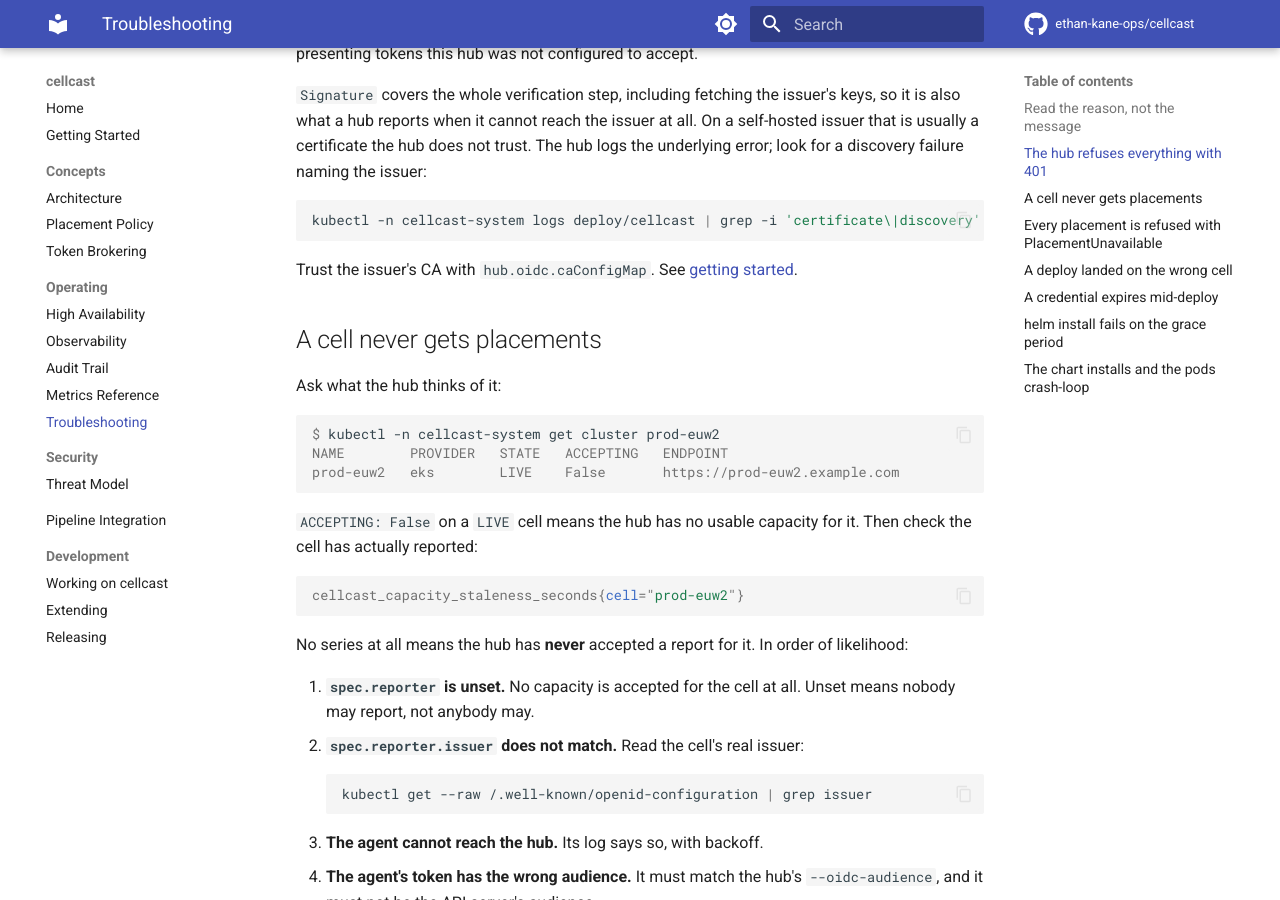
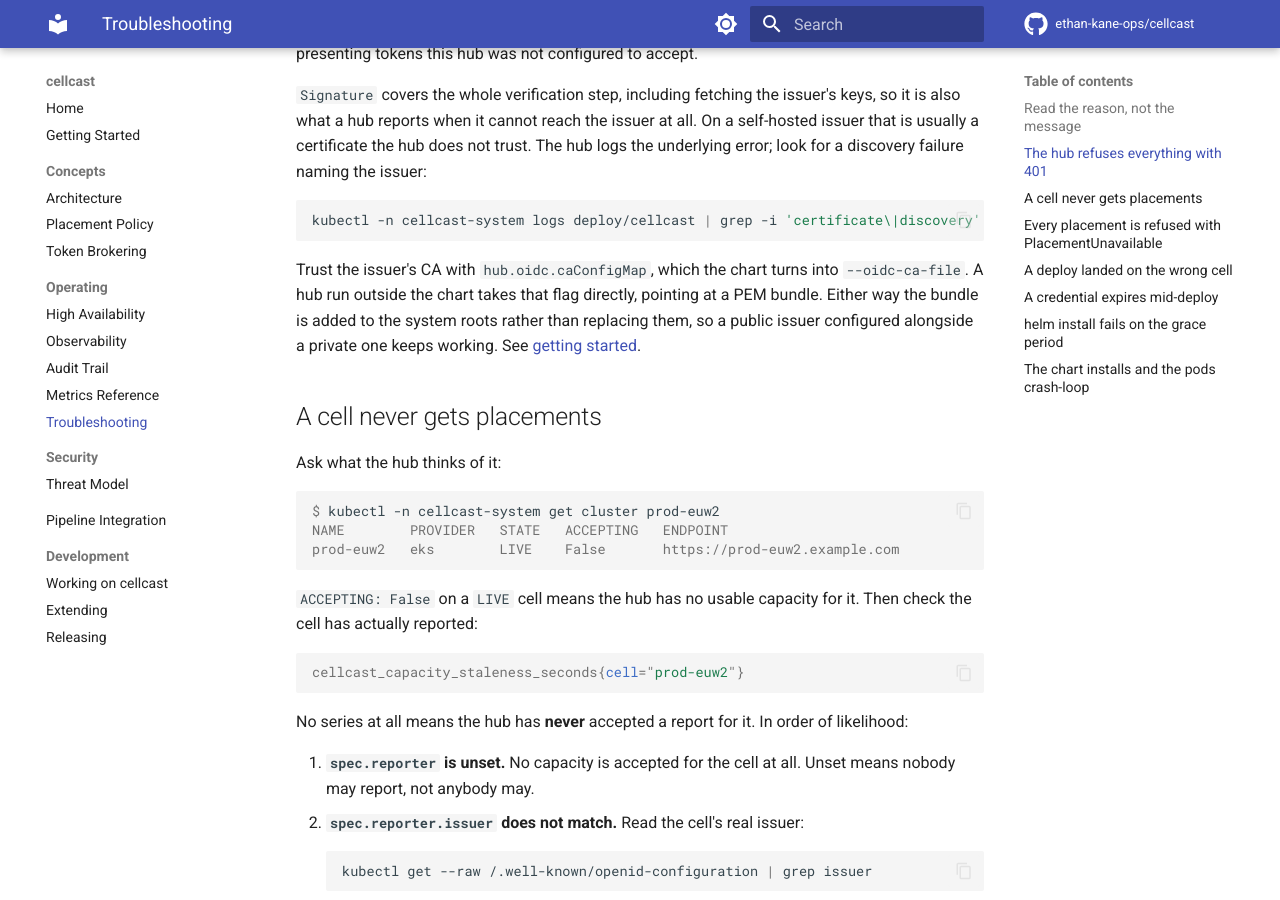
Before and after one commit to ethan-kane-ops/cellcast, an MkDocs documentation site: the page built from docs/troubleshooting.md, in a window 1280 px wide and 900 px high, scrolled down 1769 px. Built offline with MkDocs 1.6.1 and Material for MkDocs 9.7.7, drawn with Linux system fonts in a browser that asks for light colours; comment, search, counter and statistics services are not loaded.

Commit message:
docs(troubleshooting): name the flag behind the CA config map
- --oidc-ca-file was reachable only through the chart value that sets it, so a hub run outside the chart had no documented way to trust a private issuer
- Say that the bundle is added to the system roots rather than replacing them, which is what lets a public issuer and a private one be configured together

````diff
--- a/docs/troubleshooting.md
+++ b/docs/troubleshooting.md
@@ -69,8 +69,11 @@ issuer:
 kubectl -n cellcast-system logs deploy/cellcast | grep -i 'certificate\|discovery'
 ```
 
-Trust the issuer's CA with `hub.oidc.caConfigMap`. See
-[getting started](getting-started.md).
+Trust the issuer's CA with `hub.oidc.caConfigMap`, which the chart turns into
+`--oidc-ca-file`. A hub run outside the chart takes that flag directly, pointing
+at a PEM bundle. Either way the bundle is added to the system roots rather than
+replacing them, so a public issuer configured alongside a private one keeps
+working. See [getting started](getting-started.md).
 
 ## A cell never gets placements
 
````
Also changed, not shown: 1 other file.
